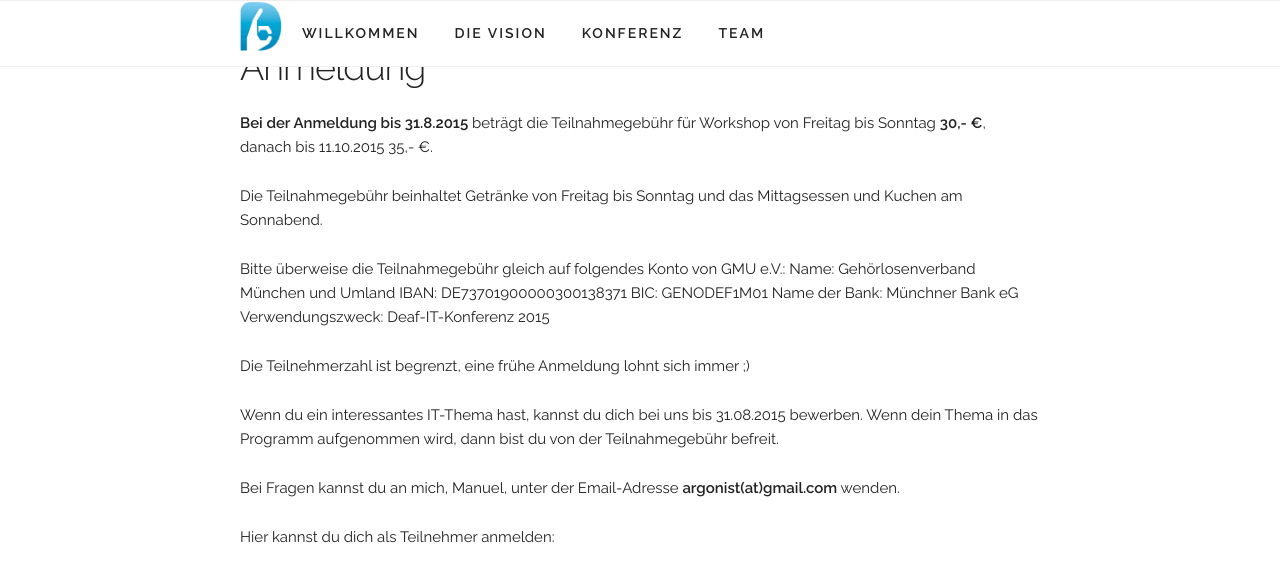
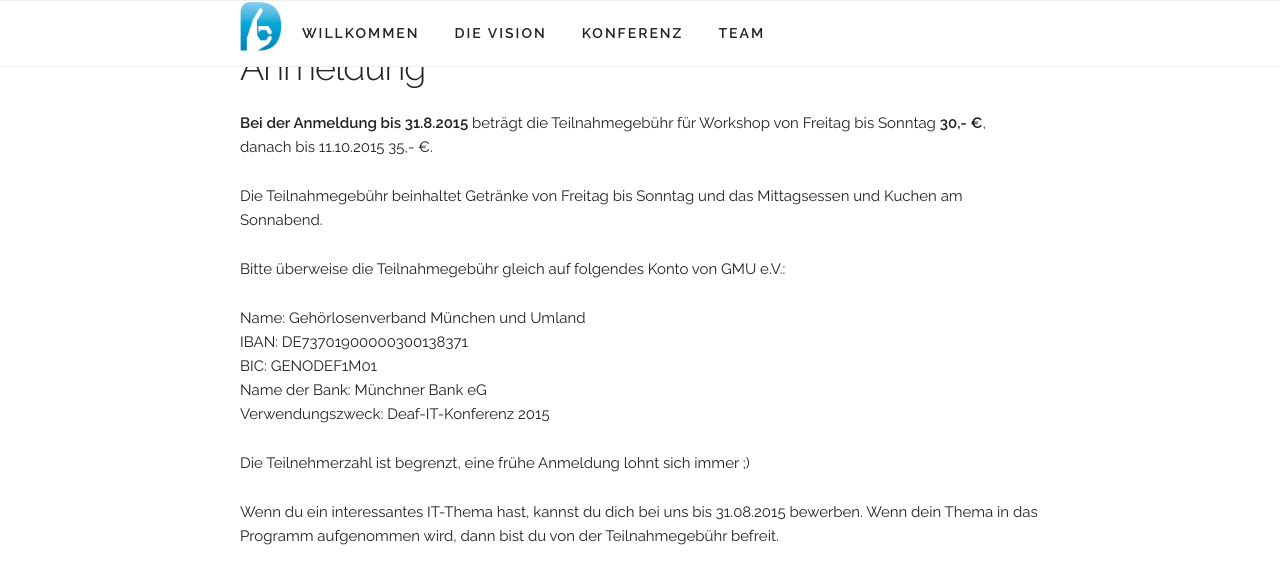
Before and after one commit to NickelPic/deafit.github.io, a Jekyll site: the page built from conference2015.md, in a window 1280 px wide and 900 px high, scrolled down 2142 px, cut to the strip 0-570 px from the top of the window. Built offline with Jekyll 4.4.1, drawn with Linux system fonts in a browser that asks for light colours; nearby versions of some CDN libraries; part of the change alters nothing that is shown.

```diff
--- a/conference2015.md
+++ b/conference2015.md
@@ -142,12 +142,12 @@ Noch offen. Es hängt von der Anmeldung ab.
 
 Die Teilnahmegebühr beinhaltet Getränke von Freitag bis Sonntag und das Mittagsessen und Kuchen am Sonnabend.
 
-Bitte überweise die Teilnahmegebühr gleich auf folgendes Konto von GMU e.V.:
-Name: Gehörlosenverband München und Umland
-IBAN: DE73701900000300138371
-BIC: GENODEF1M01
-Name der Bank: Münchner Bank eG
-Verwendungszweck: Deaf-IT-Konferenz 2015
+<p>Bitte überweise die Teilnahmegebühr gleich auf folgendes Konto von GMU e.V.:</p>
+<p>Name: Gehörlosenverband München und Umland<br>
+IBAN: DE73701900000300138371<br>
+BIC: GENODEF1M01<br>
+Name der Bank: Münchner Bank eG<br>
+Verwendungszweck: Deaf-IT-Konferenz 2015</p>
 
 Die Teilnehmerzahl ist begrenzt, eine frühe Anmeldung lohnt sich immer ;)
 
```
